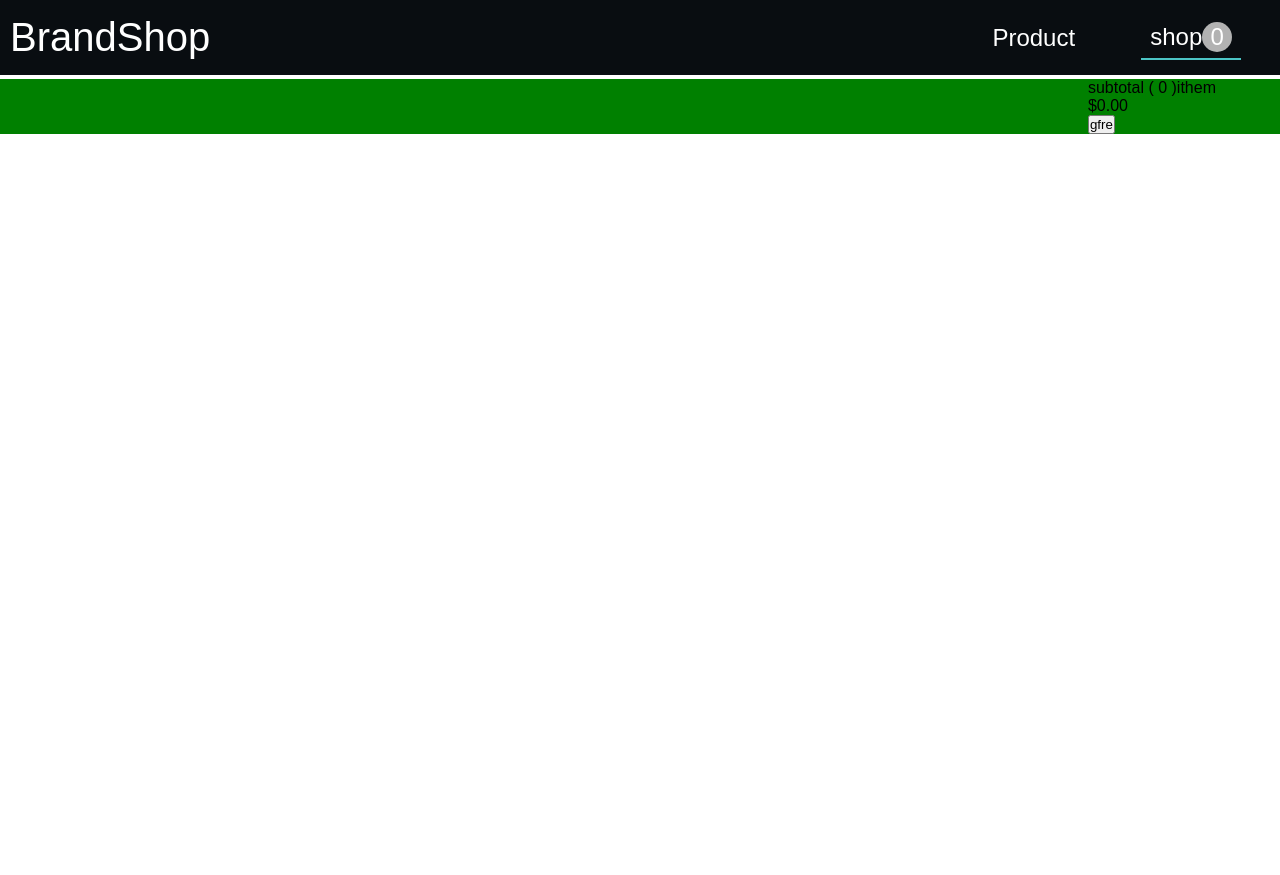
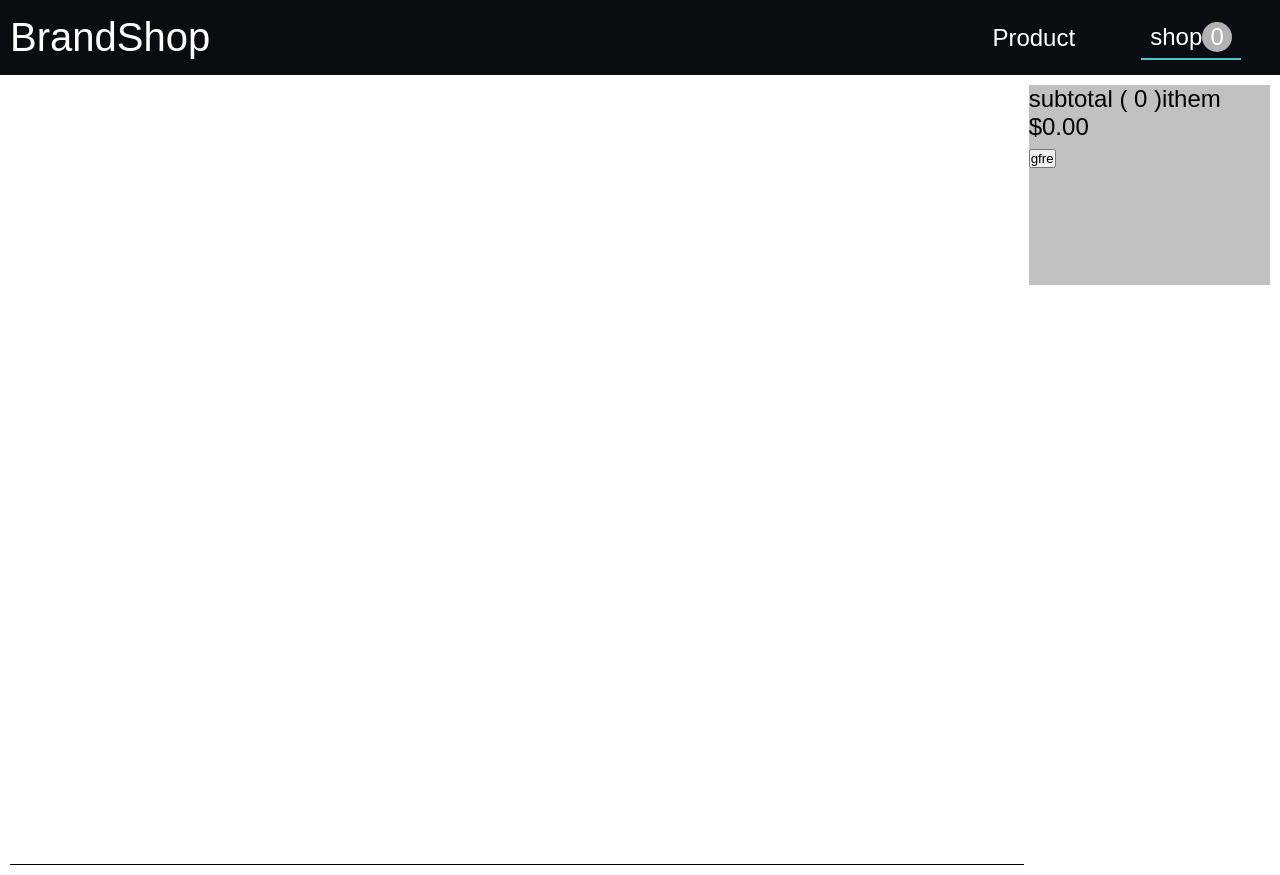
Before and after one commit to pouryaghazizadeh/ob-shop, a React (Create React App) app in the folder Frontend/: page /shop in a window 1280 px wide. Before the commit the page ends 800 px from the top, so only its background shows below. Built offline with nearby package versions, Linux system fonts and the light colour scheme; a web font is replaced by a local one.

Commit message:
style shop

```diff
--- a/Frontend/src/components/cardShop/index.js
+++ b/Frontend/src/components/cardShop/index.js
@@ -7,14 +7,23 @@ import {
   TitleCard,
   SelectProductCard,
   ContainerDeleteIcon,
+  ItemsCards,
 } from "./view";
 
 function CardShop({ item, qtyChangeHandeler, removeHandeler }) {
   return (
     <CardContainer>
+      <ItemsCards>
         <ImgCard alt={item.name} src={item.imageUrl} />
+      </ItemsCards>
+      <ItemsCards>
         <TitleCard>{item.name}</TitleCard>
+      </ItemsCards>
+      <ItemsCards>
         <p>${item.price}</p>
+      </ItemsCards>
+
+      <ItemsCards>
         <SelectProductCard
           value={item.qty}
           onChange={(e) => qtyChangeHandeler(item.product, e.target.value)}
@@ -25,9 +34,12 @@ function CardShop({ item, qtyChangeHandeler, removeHandeler }) {
             </option>
           ))}
         </SelectProductCard>
-      <ContainerDeleteIcon onClick={()=>removeHandeler(item.product)}>
+      </ItemsCards>
+      <ItemsCards>
+        <ContainerDeleteIcon onClick={() => removeHandeler(item.product)}>
           <MdDelete />
         </ContainerDeleteIcon>
+      </ItemsCards>
     </CardContainer>
   );
 }
--- a/Frontend/src/components/cardShop/view.js
+++ b/Frontend/src/components/cardShop/view.js
@@ -1,19 +1,33 @@
 import styled from "styled-components";
 
 
-export const CardContainer = styled.section`
-background-color: blue;
-width: 100%;
-height: 70px;
+export const CardContainer = styled.ul`
+  list-style: none;
+  width: 97%;
+  height: 85px;
   display: flex;
   align-items: center;
+  padding-left: 4px;
   justify-content: space-between;
   align-items: center;
+  border-bottom: 1px solid rgba(49, 50, 50, 0.3);
+  border-top: 1px solid rgba(49, 50, 50, 0.3);
+  @media screen and (max-width: 500px) {
+    padding-left: 0px;
+  }
+`;
+export const ItemsCards = styled.li`
+  width: 100px;
+  margin: 3px;
 
-`
 
+  @media screen and (max-width: 880px) {
+    width: 70px;
+  }
+
+`;
 export const ImgCard = styled.img`
-height: 95%;
+height: 70px;
 width: 50px;
 `
 export const TitleCard = styled.h4`
@@ -26,7 +40,13 @@ width: 60px;
 
 
 export const ContainerDeleteIcon  =styled.div`
-background-color:red;
+background-color:silver;
+border-radius: 50px;
+display: flex;
+justify-content: center;
+align-items: center;
+width: 30px;
+height: 30px;
 font-size: xx-large;
 
 `
--- a/Frontend/src/page/productDetail/view.js
+++ b/Frontend/src/page/productDetail/view.js
@@ -18,14 +18,15 @@ export const LoadingAndErrorText = styled.h2`
   color: #1d1d1f;
 `;
 
-export const CardsDetail = styled.section`
+export const CardsDetail = styled.div`
   width: 70vw;
   height: 80%;
   border: 1px solid rgba(9, 14, 18, 0.3);
   display: flex;
   align-items: flex-start;
-  position: absolute;
+  position: relative;
   padding: 2px;
+  margin-top: 10px;
   margin-left: 10px;
   @media screen and (max-width: 870px) {
     flex-direction: column;
@@ -38,7 +39,7 @@ export const NamedetailProduct = styled.h3`
 `;
 
 export const ContainrtInfo = styled.div`
-  width: auto;
+  width:40vw;
   @media screen and (max-width: 870px) {
     width: 100%;
 
--- a/Frontend/src/page/shop/view.js
+++ b/Frontend/src/page/shop/view.js
@@ -3,27 +3,47 @@ import styled from "styled-components";
 
 
 export const ShopPage = styled.main`
-  margin-top: 79px;
-  background-color: green;
+  margin-top: 75px;
+  display: flex;
 
-  display: flex;
-  justify-content: space-around;
+  height: 100vh;
+  padding: 10px;
+  @media screen and (max-width: 870px) {
+    flex-direction: column;
+    align-items: center;
 
-  @media screen and (max-width: 800px) {
   }
 `;
 
 
-export const ContainerCard =styled.section`
+export const ContainerCard = styled.section`
+  width: 100%;
+  min-height: 100px;
+  display: flex;
+  padding-top: 10px;
+ padding-bottom: 10px;
+  align-items: center;
+  justify-content: flex-start;
+  flex-direction: column;
+  gap: 10px;
+  border-bottom: 1px solid;
 
-width: 70vw;
-
-`
+  @media screen and (max-width: 870px) {
+    margin-bottom: 10px;
+  }
+`;
 
 
 
 
 export const InfoBuy = styled.section`
-
-
-`
+  width: 300px;
+  background: rgba(49, 50, 50, 0.3);
+  height: 200px;
+  margin-left: 5px;
+  font-size:x-large;
+  @media screen and (max-width: 870px) {
+    width: 98%;
+    height: 100px;
+  }
+`;
```
Lines whose indentation alone changed are shown as unchanged.
